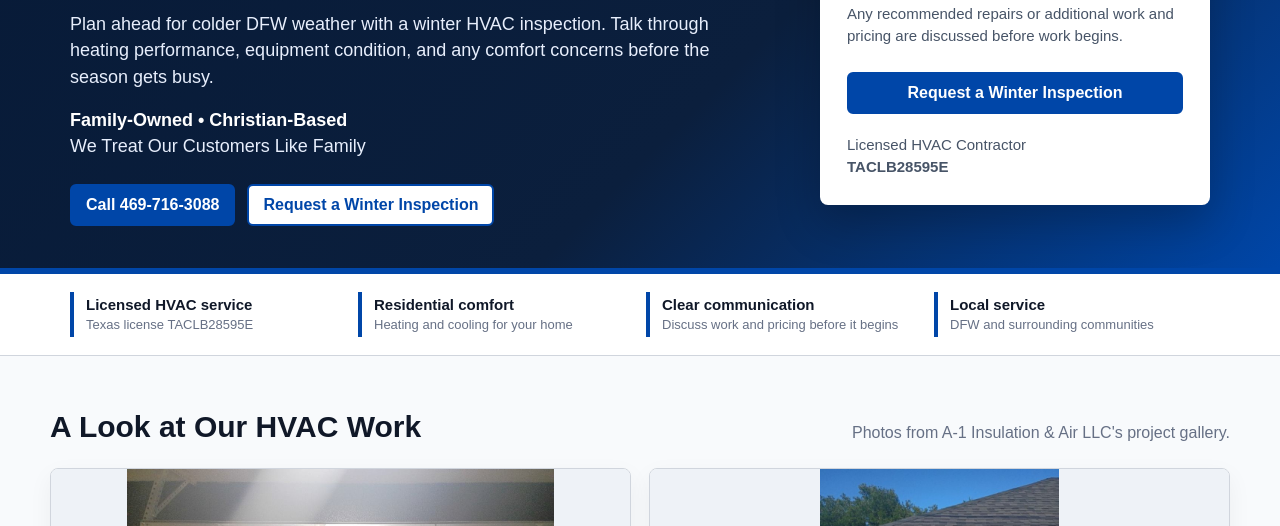
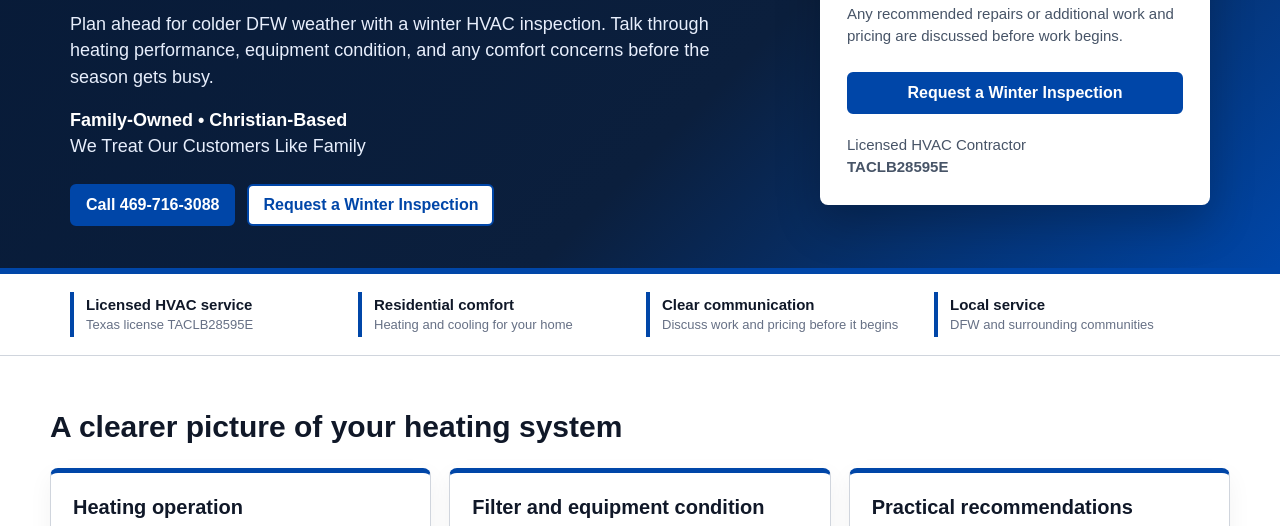
Before and after one commit to a1insulationairdfw/a1-insulation-air, a plain HTML site: page winter-hvac-inspection/index.html in a window 1280 px wide. Shown: the part 370-896 px from the top of the page. Drawn offline with Linux system fonts and the light colour scheme.

Commit message:
Remove unrelated installation photos from winter inspection page

```diff
--- a/winter-hvac-inspection/index.html
+++ b/winter-hvac-inspection/index.html
@@ -29,7 +29,7 @@
 <div class="trust-strip"><div class="trust-grid"><div class="trust-item"><b>Licensed HVAC service</b><span>Texas license TACLB28595E</span></div><div class="trust-item"><b>Residential comfort</b><span>Heating and cooling for your home</span></div><div class="trust-item"><b>Clear communication</b><span>Discuss work and pricing before it begins</span></div><div class="trust-item"><b>Local service</b><span>DFW and surrounding communities</span></div></div></div>
 
 
-<section id="our-hvac-work" class="project-gallery"><div class="wrap"><div class="section-head"><h2>A Look at Our HVAC Work</h2><p>Photos from A-1 Insulation &amp; Air LLC's project gallery.</p></div><div class="grid cols2"><figure class="project-photo"><img src="../assets/mini-split-indoor.jpg" alt="Indoor mini-split installation from the A-1 project gallery" loading="lazy" decoding="async" width="1131" height="848"><figcaption>Indoor mini-split installation</figcaption></figure><figure class="project-photo"><img src="../assets/mini-split-outdoor.jpg" alt="Mini-split outdoor unit from the A-1 project gallery" loading="lazy" decoding="async" width="640" height="854"><figcaption>Mini-split outdoor unit</figcaption></figure></div><p class="gallery-more"><a href="../#work">See more of our work</a></p></div></section>
+
 <section><div class="wrap"><div class="section-head"><h2>A clearer picture of your heating system</h2></div><div class="grid cols3"><article class="card featured"><h3>Heating operation</h3><p>Discuss how your system is heating, whether temperatures feel uneven, and any concerns you have noticed.</p></article><article class="card featured"><h3>Filter and equipment condition</h3><p>Review filter and equipment condition notes, along with airflow or comfort concerns that may need attention.</p></article><article class="card featured"><h3>Practical recommendations</h3><p>Understand the next steps for seasonal care and any recommended work before colder weather arrives.</p></article></div></div></section>
 <section class="seasonal"><div class="wrap"><div class="section-head"><h2>What happens next</h2></div><div class="grid cols3"><div class="step-card"><div class="step-number">1</div><h3>Request your inspection</h3><p>Tell us your city, system type if known, and preferred appointment window.</p></div><div class="step-card"><div class="step-number">2</div><h3>Confirm the appointment</h3><p>We follow up to confirm availability and the inspection details for your home.</p></div><div class="step-card"><div class="step-number">3</div><h3>Plan your next steps</h3><p>Review findings and recommendations, including any work to consider before peak heating season.</p></div></div></div></section>
 <section><div class="wrap"><div class="section-head"><h2>Before you schedule</h2></div><div class="grid cols2"><article class="card"><h3>What if my heat is already not working?</h3><p>Call 469-716-3088 and explain the issue so we can confirm the appropriate service visit. The $49.95 HVAC service call is a separate offer.</p></article><article class="card"><h3>Can I ask about ongoing maintenance?</h3><p>Yes. A-1 offers residential maintenance agreements with seasonal checks, documented system notes, and reminders. Ask about the options when you contact us.</p></article></div></div></section>
```
